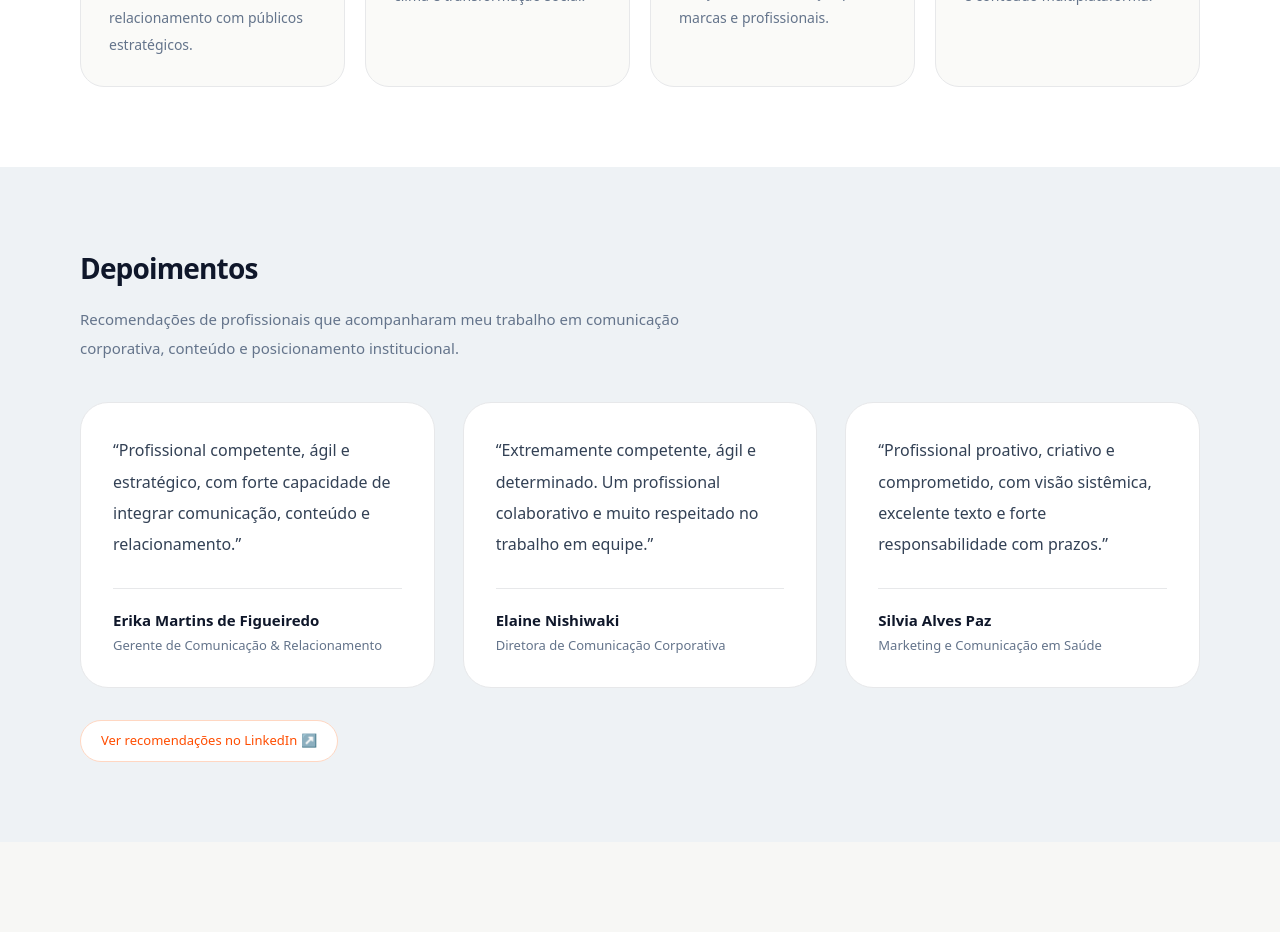
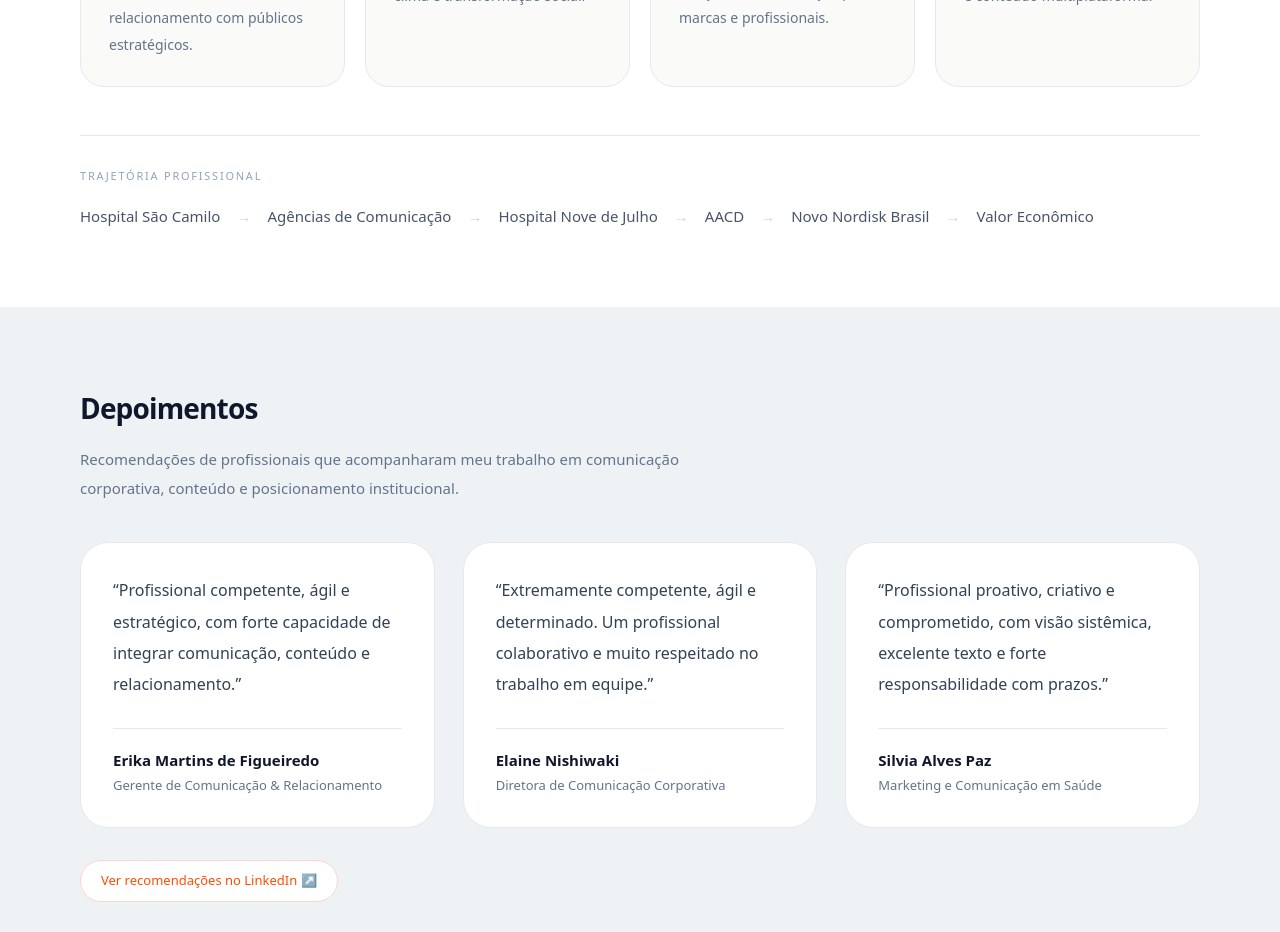
Before and after one commit to andretomazela-dev/integrado, a Next.js app: page /repertorio in a window 1280 px wide. Shown: the part 1840-2772 px from the top of the page. Built offline with nearby package versions, Linux system fonts and the light colour scheme.

Commit message:
Update page.jsx

```diff
--- a/app/repertorio/page.jsx
+++ b/app/repertorio/page.jsx
@@ -253,6 +253,32 @@ export default function RepertorioPage() {
         </div>
       ))}
     </div>
+
+    {/* TRAJETÓRIA */}
+    <div className="mt-12 border-t border-[#E7E8EA] pt-8">
+      <p className="text-[11px] uppercase tracking-[0.16em] text-[#94A3B8]">
+        Trajetória profissional
+      </p>
+
+      <div className="mt-5 flex flex-wrap items-center gap-x-4 gap-y-3 text-[15px] text-[#475569]">
+        <span>Hospital São Camilo</span>
+        <span className="text-[#CBD5E1]">→</span>
+
+        <span>Agências de Comunicação</span>
+        <span className="text-[#CBD5E1]">→</span>
+
+        <span>Hospital Nove de Julho</span>
+        <span className="text-[#CBD5E1]">→</span>
+
+        <span>AACD</span>
+        <span className="text-[#CBD5E1]">→</span>
+
+        <span>Novo Nordisk Brasil</span>
+        <span className="text-[#CBD5E1]">→</span>
+
+        <span>Valor Econômico</span>
+      </div>
+    </div>
   </div>
 </section>
 
```
Lines whose indentation alone changed are shown as unchanged.
